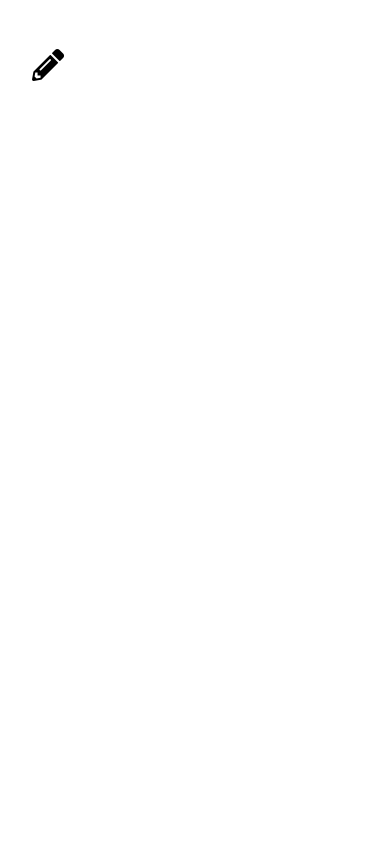
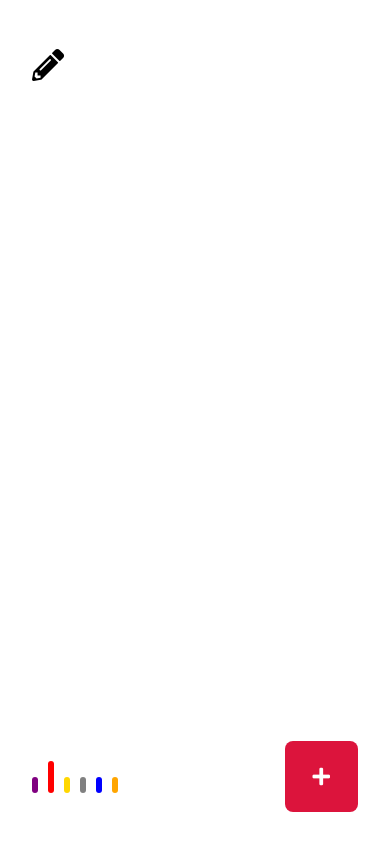
Before and after one commit to NM-2000/To_Do_App, a React Native app: screen /AddNewListPage in a window 390 px wide. Built offline with nearby package versions, Linux system fonts and the light colour scheme.

Commit message:
Added New List Page Footer

```diff
--- a/src/todo/addList/AddNewListPage.tsx
+++ b/src/todo/addList/AddNewListPage.tsx
@@ -2,12 +2,14 @@ import { NativeStackNavigationHelpers } from '@react-navigation/native-stack/lib
 import React, { memo } from 'react';
 import { View, StyleSheet, Text } from 'react-native';
 import FontAwesome5 from 'react-native-vector-icons/FontAwesome5';
+import AddNewListPageFooter from './AddNewListPageFooter';
 
 const styles = StyleSheet.create({
     addListPageStyle: {
         flex: 1,
         backgroundColor: 'white',
         paddingBottom: 32,
+        justifyContent: 'space-between'
     },
     addListIconStyle: {
         marginHorizontal: 32,
@@ -45,6 +47,7 @@ const AddNewListPage: React.FC<{ navigation: NativeStackNavigationHelpers }> = (
                 /**
                  * Footer for Page
                  */
+                <AddNewListPageFooter />
             }
         </View>
     );
--- a/src/todo/addList/AddNewListPageFooter.tsx
+++ b/src/todo/addList/AddNewListPageFooter.tsx
@@ -1,22 +1,102 @@
-import React, { memo } from 'react';
-import { View, StyleSheet, Text } from 'react-native';
+import React, { memo, useCallback } from 'react';
+import { View, StyleSheet, Text, Pressable } from 'react-native';
 import FontAwesome5 from 'react-native-vector-icons/FontAwesome5';
 
 const styles = StyleSheet.create({
     footerStyle: {
-        width: "100%",
-
-    }
+        width: '100%',
+        paddingHorizontal: 32,
+        flexDirection: 'row',
+        justifyContent: 'space-between',
+        alignItems: 'center',
+    },
+    footerStylishBarStyle: {
+        flexDirection: 'row',
+        alignItems: 'flex-end',
+    },
+    barOneStyle: {
+        width: 6,
+        height: 16,
+        backgroundColor: 'purple',
+        borderRadius: 4,
+    },
+    barTwoStyle: {
+        width: 6,
+        height: 32,
+        backgroundColor: 'red',
+        marginHorizontal: 10,
+        borderRadius: 4,
+    },
+    barThreeStyle: {
+        width: 6,
+        height: 16,
+        backgroundColor: '#FFD700',
+        borderRadius: 4,
+    },
+    barFourStyle: {
+        width: 6,
+        height: 16,
+        backgroundColor: 'grey',
+        marginHorizontal: 10,
+        borderRadius: 4,
+    },
+    barFiveStyle: {
+        width: 6,
+        height: 16,
+        backgroundColor: 'blue',
+        marginRight: 10,
+        borderRadius: 4,
+    },
+    barSixStyle: {
+        width: 6,
+        height: 16,
+        backgroundColor: 'orange',
+        borderRadius: 4,
+    },
+    plusButtonStyle: {
+        paddingHorizontal: 28,
+        paddingVertical: 24,
+        backgroundColor: 'rgb(220, 20, 60)',
+        borderRadius: 8,
+        elevation: 10,
+    },
+    pressedPlusButtonStyle: {
+        backgroundColor: 'red',
+        elevation: 0,
+    },
 });
 
-const AddNewListPageFooter: React.FC<{}> = ({}) => {
+const FooterStylishBar: React.FC<{}> = ({ }) => {
+    return (
+        <View style={styles.footerStylishBarStyle}>
+            <View style={styles.barOneStyle} />
+            <View style={styles.barTwoStyle} />
+            <View style={styles.barThreeStyle} />
+            <View style={styles.barFourStyle} />
+            <View style={styles.barFiveStyle} />
+            <View style={styles.barSixStyle} />
+        </View>
+    );
+};
+
+const AddNewListPageFooter: React.FC<{}> = ({ }) => {
+    const onAddNewListPress = useCallback(() => {
+        console.log('New List Added!!');
+    }, []);
 
     return (
-        <View style={styles.footerStyle} >
-
+        <View style={styles.footerStyle}>
+            <FooterStylishBar />
+            <Pressable
+                onPress={onAddNewListPress}
+                style={({ pressed }) => [
+                    styles.plusButtonStyle,
+                    pressed ? styles.pressedPlusButtonStyle : {},
+                ]}>
+                <FontAwesome5 name={'plus'} size={20} color={'white'} />
+            </Pressable>
         </View>
     );
-
 };
 
 export default memo(AddNewListPageFooter);
```
